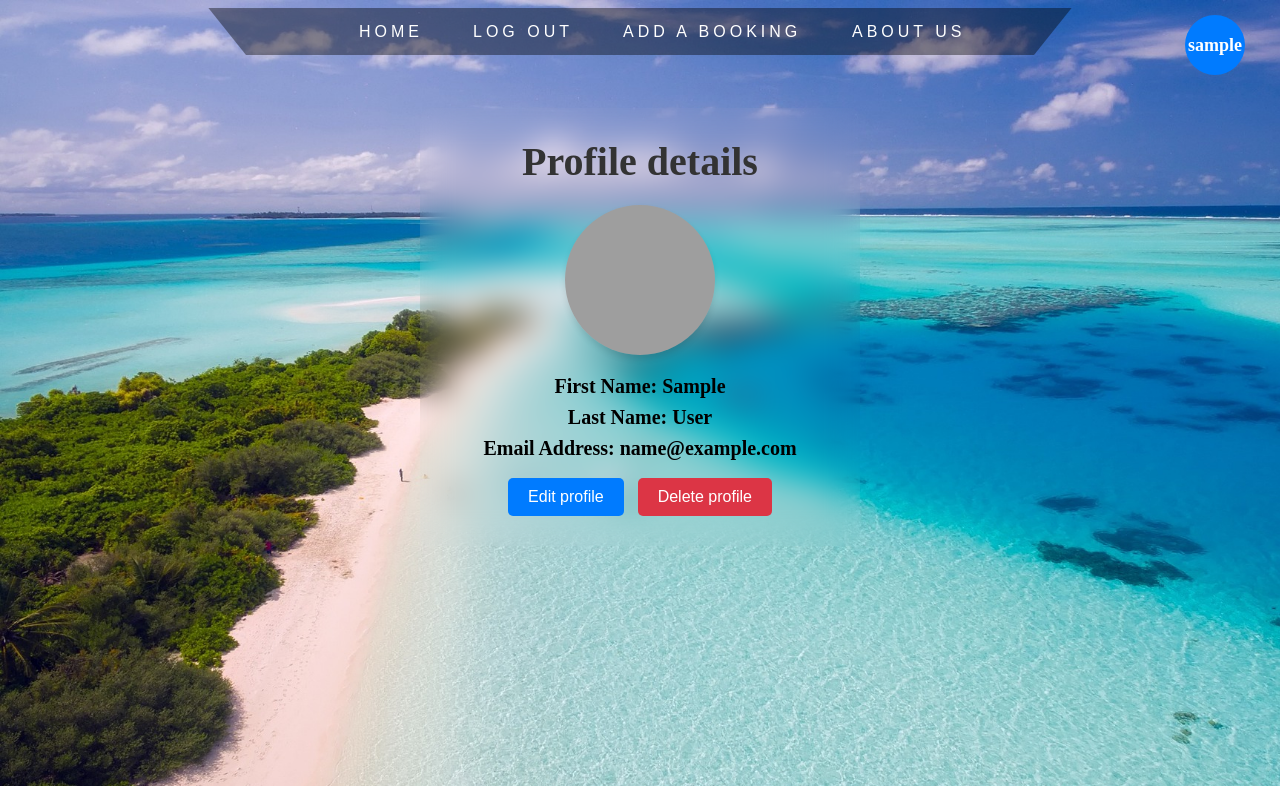
After one commit to Wiwoucho/FirstDjangoApp, a Django app: template templates/profile/profile_details.html in a window 1280 px wide. The commit adds this page. Shown: the top 786 px of the page. Run offline with Django 3.2, Linux system fonts and the light colour scheme; the template is opened without the code that fills it, so the values that code supplies are empty; the visitor is signed in with stand-in values (Sample User, id 1); grey boxes are pictures that could not be loaded.

Commit message:
Added dropdown menu for the user and also username now appear after login. Add another template profile details.

```diff
--- a/ExamProject/main/models.py
+++ b/ExamProject/main/models.py
@@ -1,8 +1,7 @@
 from django.db import models
 from django.core import validators
 from django.contrib.auth.models import User
-from .validators import atleast_one_digit
-from django.core.exceptions import ValidationError
+
 
 
 class AddBookingModel(models.Model):
--- a/ExamProject/main/views.py
+++ b/ExamProject/main/views.py
@@ -49,7 +49,7 @@ class LoginView(views.View):
 class RegistrationView(views.CreateView):
     template_name = 'registration.html'
     form_class = RegistrationForm
-    success_url = reverse_lazy('home')
+    success_url = reverse_lazy('Login')
 
 class MyLogoutoView(views.View):
     def get(self, request, *args, **kwargs):
--- a/ExamProject/urls.py
+++ b/ExamProject/urls.py
@@ -6,4 +6,5 @@ urlpatterns = [
     path('admin/', admin.site.urls),
     path('', include('ExamProject.common.urls')),
     path('/', include('ExamProject.main.urls')),
+    path('profile/', include('ExamProject.user_profile.urls'))
 ]
--- /dev/null
+++ b/ExamProject/user_profile/urls.py
@@ -0,0 +1,6 @@
+from django.urls import path
+from .views import profile_details
+
+urlpatterns = [
+    path('profile_details/<int:pk>', profile_details.as_view(), name='profile_details')
+]
--- a/static/css/stylesheet.css
+++ b/static/css/stylesheet.css
@@ -141,7 +141,7 @@ h1{
 
 
 
-/* styles.css */
+
 .header {
 
     color: white;
@@ -167,10 +167,10 @@ h2 {
     margin: 30px;
     padding-top: 10px;
     border-radius: 10%;
-    backdrop-filter: blur(10px); /* Adjust the blur intensity as desired */
+    backdrop-filter: blur(10px);
 }
 
-/* Add other styles for the .searchform content here */
+
 
 
 
@@ -281,4 +281,128 @@ h2 {
     list-style: none;
 }
 
-/* Position the logout container */
+/* Styles for the user icon */
+.user-icon {
+    width: 60px;
+    height: 60px;
+    background-color: #007bff;
+    color: #ffffff;
+    border-radius: 50%;
+    display: flex;
+    justify-content: center;
+    align-items: center;
+    font-size: 18px;
+    font-weight: bold;
+    margin-right: 20px;
+    cursor: pointer;
+    position: absolute;
+    top: 15px;
+    right: 15px;
+    z-index: 101;
+    transition: background-color 0.3s, transform 0.3s;
+}
+
+.user-icon:hover {
+    background-color: #0056b3;
+    transform: scale(1.4);
+}
+
+/* Styles for the dropdown */
+.dropdown {
+    position: absolute;
+    top: 60px;
+    right: 15px;
+    backdrop-filter: blur(15px);
+    box-shadow: 3px 6px 9px rgba(0, 0, 0, 0.1);
+    display: none;
+    z-index: 100;
+    border-radius: 10px;
+    padding: 10px;
+    min-width: 150px;
+    transform: translateY(-20px);
+    transition: opacity 0.5s, transform 0.5s;
+}
+
+.dropdown ul {
+    list-style: none;
+    padding: 0;
+    margin: 0;
+
+}
+
+.dropdown li {
+    padding: 8px 0;
+}
+
+.dropdown a {
+    color: #ffffff;
+    text-decoration: none;
+    display: block;
+    padding: 8px;
+    transition: background-color 0.3s, color 0.3s;
+    font-weight: bold;
+}
+
+.dropdown a:hover {
+    background-color: #f2f2f2;
+    color: #000;
+}
+
+
+.profile_details {
+
+  backdrop-filter: blur(15px);
+  border: 0px solid #ccc;
+  border-radius: 10px;
+  padding: 20px;
+  max-width: 400px;
+  margin: 0 auto;
+  text-align: center;
+}
+
+.profile_details h2 {
+  font-size: 40px;
+  margin-bottom: 20px;
+  color: #333;
+}
+
+.profile_picture {
+  width: 150px;
+  height: 150px;
+  border-radius: 50%;
+  object-fit: cover;
+  margin: 0 auto 20px;
+  display: block;
+  box-shadow: 0px 4px 6px rgba(0, 0, 0, 0.1);
+}
+
+.profile_details p {
+  font-size: 20px;
+  margin: 8px 0;
+  color: black;
+  font-weight: bold;
+}
+
+button[type="submit"] {
+  background-color: #007bff;
+  color: #fff;
+  border: none;
+  padding: 10px 20px;
+  margin: 10px 5px;
+  cursor: pointer;
+  font-size: 16px;
+  border-radius: 5px;
+  transition: background-color 0.3s;
+}
+
+button[type="submit"]:hover {
+  background-color: #0056b3;
+}
+
+button[type="submit"]:last-child {
+  background-color: #dc3545;
+}
+
+button[type="submit"]:last-child:hover {
+  background-color: #a31b26;
+}
--- /dev/null
+++ b/static/js/script.js
@@ -0,0 +1,16 @@
+function toggleDropdown() {
+    var dropdown = document.getElementById("dropdown");
+    if (dropdown.style.display === "none" || dropdown.style.display === "") {
+        dropdown.style.display = "block";
+        setTimeout(function() {
+            dropdown.style.opacity = "1";
+            dropdown.style.transform = "translateY(0)";
+        }, 10); // Delay for smoother animation
+    } else {
+        dropdown.style.opacity = "0";
+        dropdown.style.transform = "translateY(-10px)";
+        setTimeout(function() {
+            dropdown.style.display = "none";
+        }, 300); // Delay to match transition duration
+    }
+}
--- a/templates/base.html
+++ b/templates/base.html
@@ -5,6 +5,7 @@
     <meta charset="UTF-8">
     <title>Title</title>
     <link rel="stylesheet" href=" {% static 'css/stylesheet.css' %}">
+    <script src="../static/js/script.js"></script>
 </head>
 <body>
     <nav class="navbar">
@@ -21,6 +22,18 @@
             <a href="{% url 'AboutUs' %}" class="expandHome">About us </a>
         </div>
     </nav>
+    {% if user.is_authenticated %}
+        <div class="user-icon" onclick="toggleDropdown()">{{ user.username }}</div>
+            <div class="dropdown" id="dropdown">
+        <ul>
+            <li><a href="{% url 'profile_details' pk=user.id%}">Profile</a></li>
+            <li><a href="#">Your Bookings</a></li>
+            <li><a href="{% url 'Logout' %}">Logout</a></li>
+        </ul>
+        </div>
+
+    {% endif %}
+
 {% block content %}
 {% endblock %}
 </body>
--- /dev/null
+++ b/templates/profile/profile_details.html
@@ -0,0 +1,17 @@
+{% extends 'base.html' %}
+{% load static %}
+{% block content %}
+    <div class="profile_details">
+        <h2>Profile details</h2>
+            {% if not user.profile_picture %}
+            <img src='{% static 'images/account-6491185_1280.png' %}' alt="Profile"  class="profile_picture">
+            {% else %}
+            {% endif %}
+            <p>First Name: {{ user.first_name }}</p>
+            <p>Last Name: {{ user.last_name }}</p>
+            <p>Email Address: {{ user.email }}</p>
+            <button type="submit">Edit profile</button>
+            <button type="submit">Delete profile</button>
+    </div>
+
+{% endblock %}
```
Also changed, not shown: ExamProject/user_profile/migrations/__init__.py (added).
